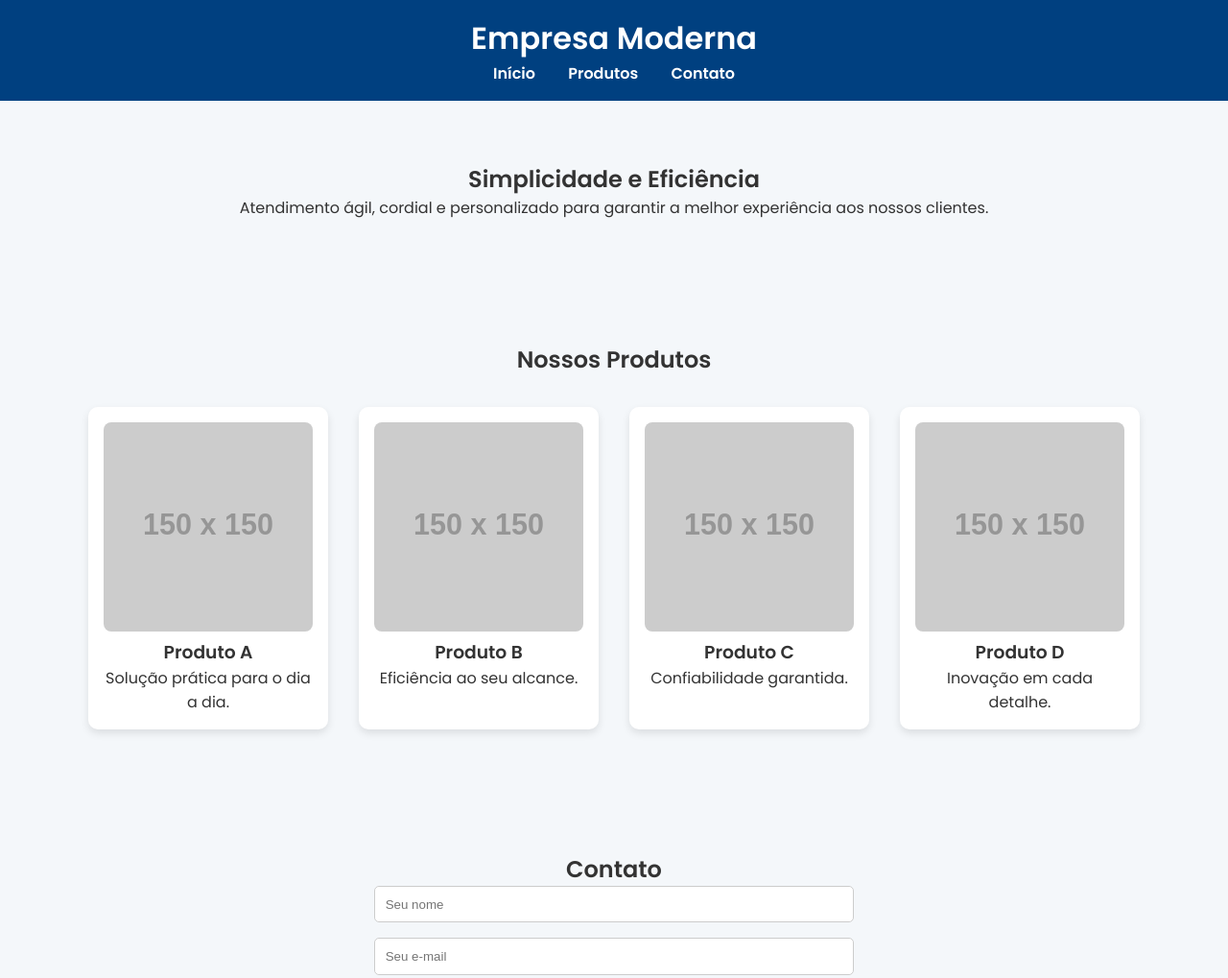
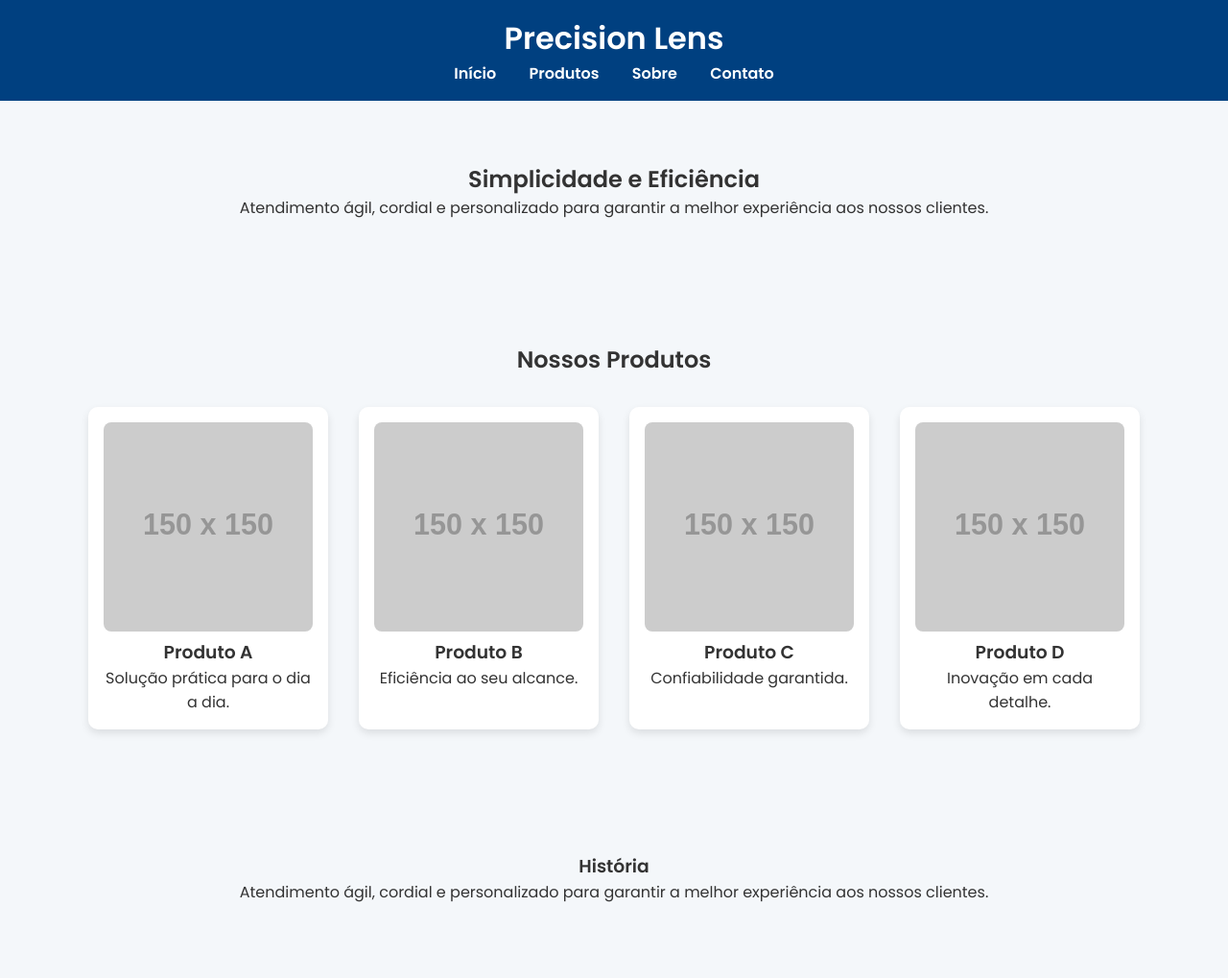
Before and after one commit to tahtedabliu/Teste-site, a plain HTML site: page index.html in a window 1280 px wide. Shown: the top 1019 px of the page at 96% size. Drawn offline with Linux system fonts and the light colour scheme; placeholder pictures from the web are drawn by us.

Commit message:
Update index.html

```diff
--- a/index.html
+++ b/index.html
@@ -3,17 +3,18 @@
 <head>
     <meta charset="UTF-8" />
     <meta name="viewport" content="width=device-width, initial-scale=1.0" />
-    <title>Empresa Moderna</title>
+    <title>precision Lens</title>
     <link rel="stylesheet" href="styles.css">
     <link href="https://fonts.googleapis.com/css2?family=Poppins:wght@400;600&display=swap" rel="stylesheet">
 </head>
 <body>
     <header>
         <div class="container">
-            <h1>Empresa Moderna</h1>
+            <h1>Precision Lens</h1>
             <nav class="navbar">
                 <a href="#inicio">Início</a>
                 <a href="#produtos">Produtos</a>
+                <a href="#Sobre">Sobre</a>
                 <a href="#contato">Contato</a>
             </nav>
         </div>
@@ -54,6 +55,14 @@
         </div>
     </section>
 
+
+        <section id="Sobre" class="section fade-in">
+        <div class="container">
+            <h3>História</h3>
+            <p>Atendimento ágil, cordial e personalizado para garantir a melhor experiência aos nossos clientes.</p>
+        </div>
+        </section>
+
     <section id="contato" class="section fade-in">
         <div class="container">
             <h2>Contato</h2>
```
